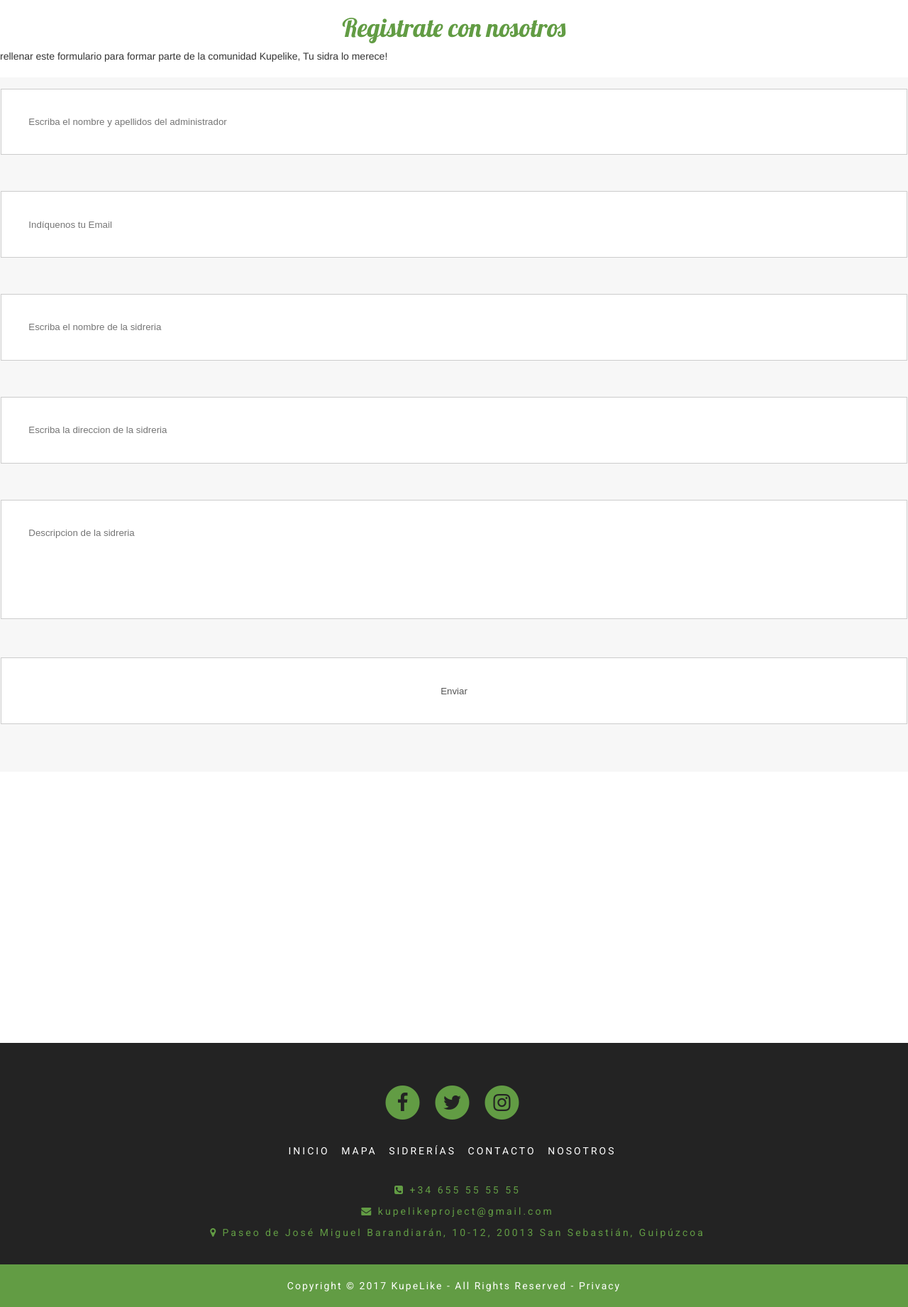
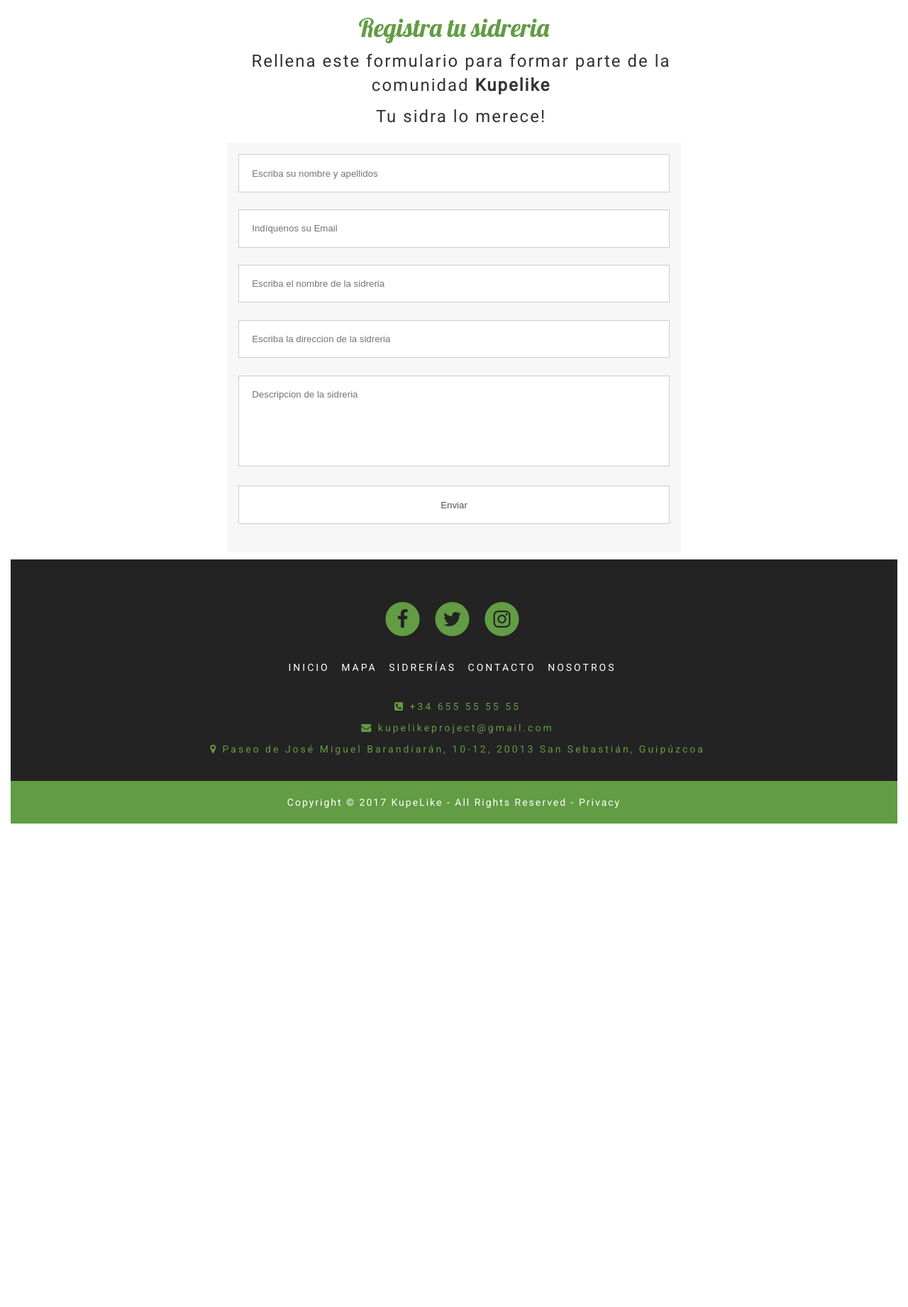
Before and after one commit to Sagardotegi/kupelike-symfony, a Symfony app: template src/KupelikeBundle/Resources/views/Index/registro_sidrerias.html.twig in a window 1280 px wide. Shown: the part 121-1962 px from the top of the page at 71% size. After the commit the page ends 1281 px from the top, so only its background shows below. Run offline with Twig, Linux system fonts and the light colour scheme; the template is opened without the code that fills it, so the values that code supplies are empty; some libraries are stand-ins or nearby versions.

Commit message:
registro_sidreros

```diff
--- a/src/KupelikeBundle/Controller/SagardotegiController.php
+++ b/src/KupelikeBundle/Controller/SagardotegiController.php
@@ -49,7 +49,7 @@ class SagardotegiController extends Controller
 
         //$kupelaN = $em->getRepository('KupelikeBundle:Voto')->sumKupelas();
 
-        return $this->render('KupelikeBundle:Kupela:index.html.twig', array(
+        return $this->render('KupelikeBundle:Kupela:index2.html.twig', array(
             'kupelas' => $kupelas,
             'sagardotegi' => $sagardotegi//,
             //'kupelaN' => $kupelaN
--- a/src/KupelikeBundle/Resources/views/Index/registro_sidrerias.html.twig
+++ b/src/KupelikeBundle/Resources/views/Index/registro_sidrerias.html.twig
@@ -3,29 +3,22 @@
 {% block body %}
 
 
-<div class="container-fluid">
-    <div class="row sidreria">
-    <div class="row sidreria">
+<div class="container-fluid content">
+    <div class="row">
+        <div class="col-xs-offset-3 col-xs-6">
+            <div class="row">
+                <h1 class="mtitle title-padding text-center">Registra tu sidreria</h1>
+                <p id="registro_sidreria"class="single-description">Rellena este formulario para formar parte de la comunidad <b>Kupelike</b></p>
+                <p id="registro_sidreria"class="single-description">Tu sidra lo merece!</p>
 
-
-<div class="container-fluid content">
-    <div class="row sidreria">
-
-<div class="container-fluid content">
-    <div class="row sidreria">
-
-        <div class="col-sm-12">
-            <h1 class="mtitle title-padding text-center">Registrate con nosotros</h1>
-            <p>rellenar este formulario para formar parte de la comunidad Kupelike, Tu sidra lo merece!</p>
-        </div>
-    </div>
-    <div class= "row contenido">
-           <form class="contact_form" action="{{path('enviar_correo')}}" method="post">
-                       <input name= "nombre-apellidos" class= "formulario" type="text" required  placeholder="Escriba el nombre y apellidos del administrador"/>
-                       <input name= "email" class= "formulario" type="email" name="email" required placeholder="Indíquenos tu Email"/>
-                       <input name= "nombre-sidreria" class= "formulario" type="text" required  placeholder="Escriba el nombre de la sidreria"/>
-                       <input name= "direccion-sidreria" class= "formulario" type="text" required  placeholder="Escriba la direccion de la sidreria"/>
-                       <textarea name="descripcion-sidreria" class= "formulario" name="Mensaje" cols="40" rows="6" required  placeholder="Descripcion de la sidreria"></textarea>
+            </div>
+            <div class="row">
+                <form class="contact_form" action="{{path('registrar_correo')}}" method="post">
+                       <input name= "nombre-apellidos" class= "formulario" type="text" required  placeholder="Escriba su nombre y apellidos"/>
+                       <input name= "email" class= "formulario" type="email" name="email" required placeholder="Indíquenos su Email"/>
+                       <input name= "nombreSidreria" class= "formulario" type="text" required  placeholder="Escriba el nombre de la sidreria"/>
+                       <input name= "direccion" class= "formulario" type="text" required  placeholder="Escriba la direccion de la sidreria"/>
+                       <textarea name="descripcion" class= "formulario" name="Mensaje" cols="40" rows="6" required  placeholder="Descripcion de la sidreria"></textarea>
                        <input id="enviar" class="formulario" type="submit" value="Enviar" />
            </form>
      </div>
--- a/web/css/estilo.css
+++ b/web/css/estilo.css
@@ -948,6 +948,9 @@ hr.search-hr {
    width: 200px;
 }
 
+#registro_sidreria{
+    text-align: center;
+}
 
 /**************** lider new ***********************/
 
```
Also changed, not shown: src/KupelikeBundle/Controller/IndexController.php (+36 -0 lines), src/KupelikeBundle/Resources/config/routing.yml (+11 -0 lines).
